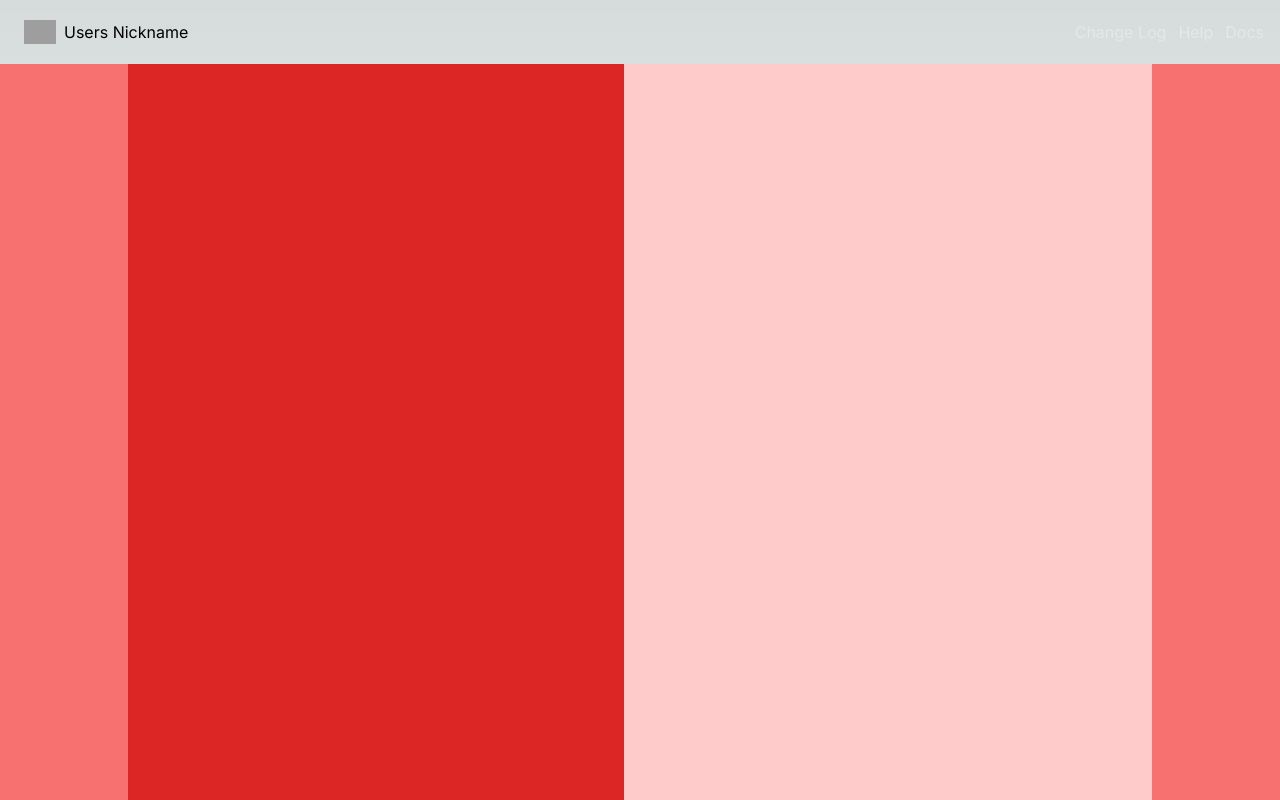
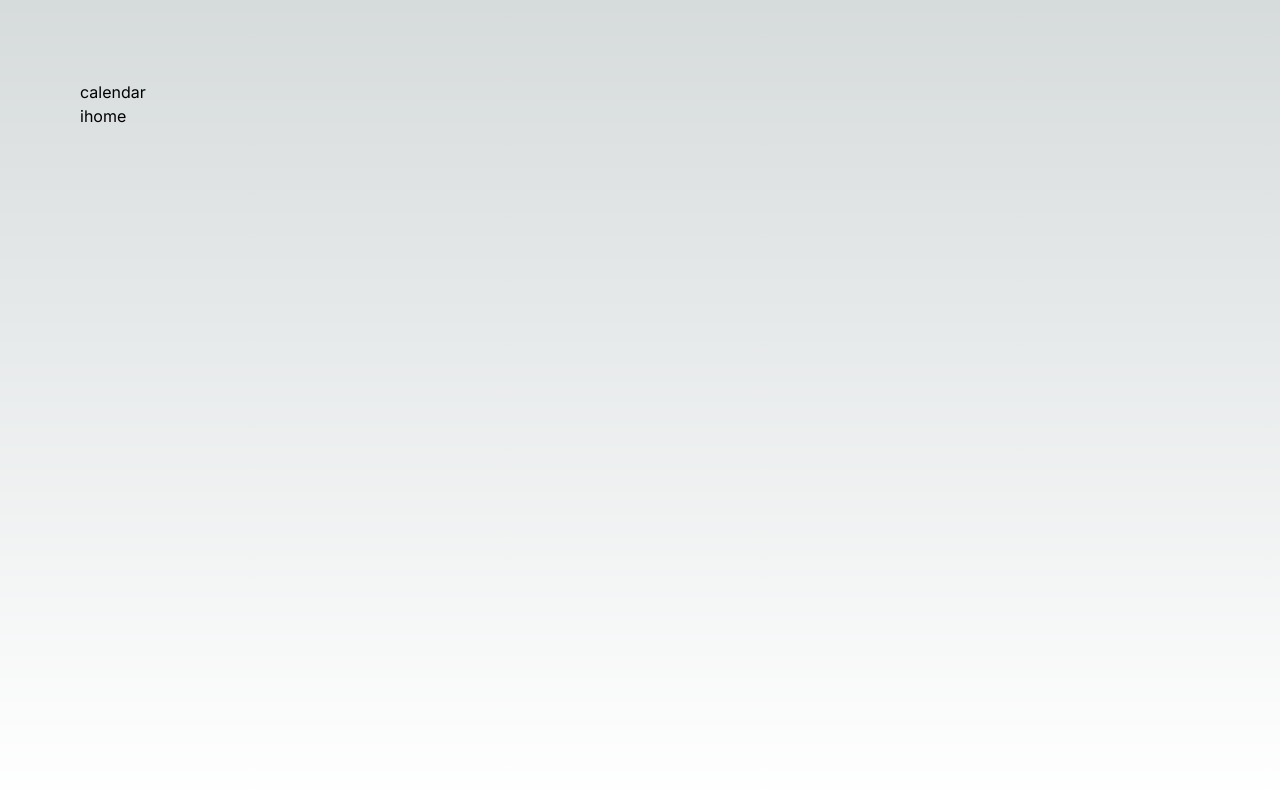
Before and after one commit to tmmoond8/tmp-run, a Next.js app: page / in a window 1280 px wide. Built offline with nearby package versions, Linux system fonts and the light colour scheme; grey boxes are pictures that could not be loaded.

Commit message:
feat: 캘린더 페이지 작성

```diff
--- a/src/components/calendar/Calendar.tsx
+++ b/src/components/calendar/Calendar.tsx
@@ -1,7 +1,6 @@
 import React from "react";
 import DatePicker, { Calendar } from "react-multi-date-picker";
 import thai, { thai_th } from "./thai";
-import "./calendar.css";
 
 export function SampleDatePicker() {
   const [calendar, setCalender] = React.useState([""]);
@@ -31,7 +30,7 @@ export function SampleDatePicker() {
       />
       <div>
         <DatePicker
-          inputClass="rmdp-input my-input-class"
+          inputClass="rmdp-input text-[10px]"
           dateSeparator=" to "
           // value={calendar}
           // onChange={(_, { isTyping, validatedValue }) => {
--- /dev/null
+++ b/src/pages/ihome/index.tsx
@@ -0,0 +1,33 @@
+import Image from "next/image";
+import { Inter } from "next/font/google";
+
+const inter = Inter({ subsets: ["latin"] });
+
+export default function Ihome() {
+  return (
+    <main className={`flex flex-col ${inter.className}`}>
+      <header className="Header flex justify-between h-16 items-center px-4">
+        <div className="LogoSection h-10 flex items-center">
+          <div className="p-2">
+            <img
+              className="Logo h-6 w-auto"
+              src="https://noticon-static.tammolo.com/dgggcrkxq/image/upload/v1567008394/noticon/ohybolu4ensol1gzqas1.png"
+            />
+          </div>
+          <span>Users Nickname</span>
+        </div>
+        <div className="Menus flex items-center gap-x-3">
+          <span className="text-gray-200">Change Log</span>
+          <span className="text-gray-200">Help</span>
+          <span className="text-gray-200">Docs</span>
+        </div>
+      </header>
+      <div className="flex justify-center flex-1 ">
+        <div className="flex h-full w-screen max-w-5xl bg-slate-400">
+          <section className="flex-auto w-56 h-full bg-red-600"></section>
+          <section className="flex-auto w-64 h-full bg-gray-100"></section>
+        </div>
+      </div>
+    </main>
+  );
+}
--- a/src/pages/index.tsx
+++ b/src/pages/index.tsx
@@ -1,33 +1,14 @@
 import Image from "next/image";
 import { Inter } from "next/font/google";
+import Link from "next/link";
 
 const inter = Inter({ subsets: ["latin"] });
 
 export default function Home() {
   return (
-    <main className={`flex flex-col ${inter.className}`}>
-      <header className="Header flex justify-between h-16 items-center px-4">
-        <div className="LogoSection h-10 flex items-center">
-          <div className="p-2">
-            <img
-              className="Logo h-6 w-auto"
-              src="https://noticon-static.tammolo.com/dgggcrkxq/image/upload/v1567008394/noticon/ohybolu4ensol1gzqas1.png"
-            />
-          </div>
-          <span>Users Nickname</span>
-        </div>
-        <div className="Menus flex items-center gap-x-3">
-          <span className="text-gray-200">Change Log</span>
-          <span className="text-gray-200">Help</span>
-          <span className="text-gray-200">Docs</span>
-        </div>
-      </header>
-      <div className="flex justify-center flex-1 bg-red-400">
-        <div className="flex h-full w-screen max-w-5xl bg-slate-400">
-          <section className="flex-auto w-56 h-full bg-red-600"></section>
-          <section className="flex-auto w-64 h-full bg-red-200"></section>
-        </div>
-      </div>
+    <main className={`flex flex-col ${inter.className} p-20`}>
+      <Link href="/calendar">calendar</Link>
+      <Link href="/ihome">ihome</Link>
     </main>
   );
 }
```
